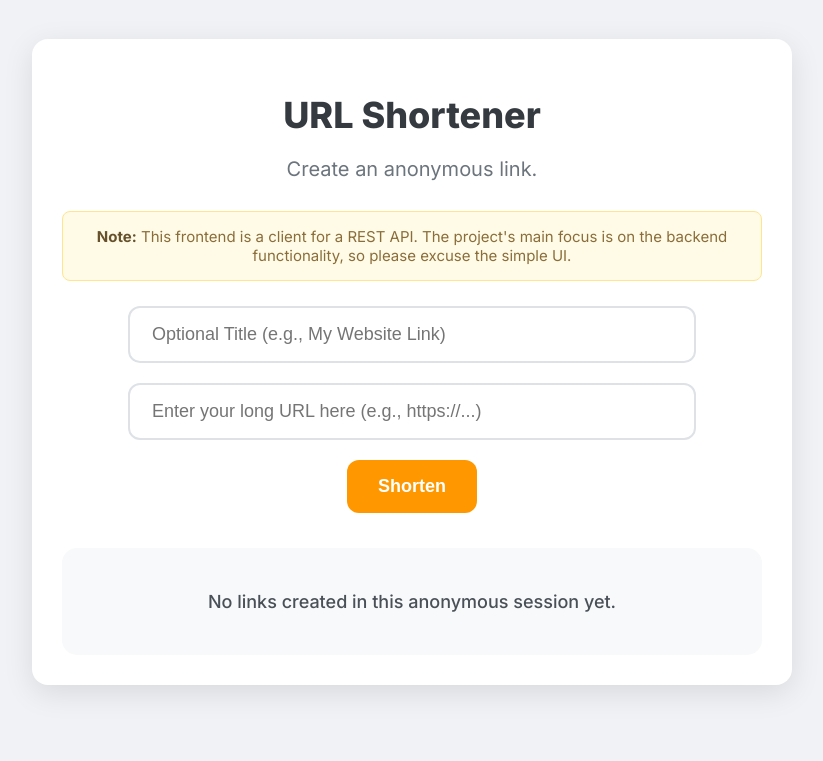
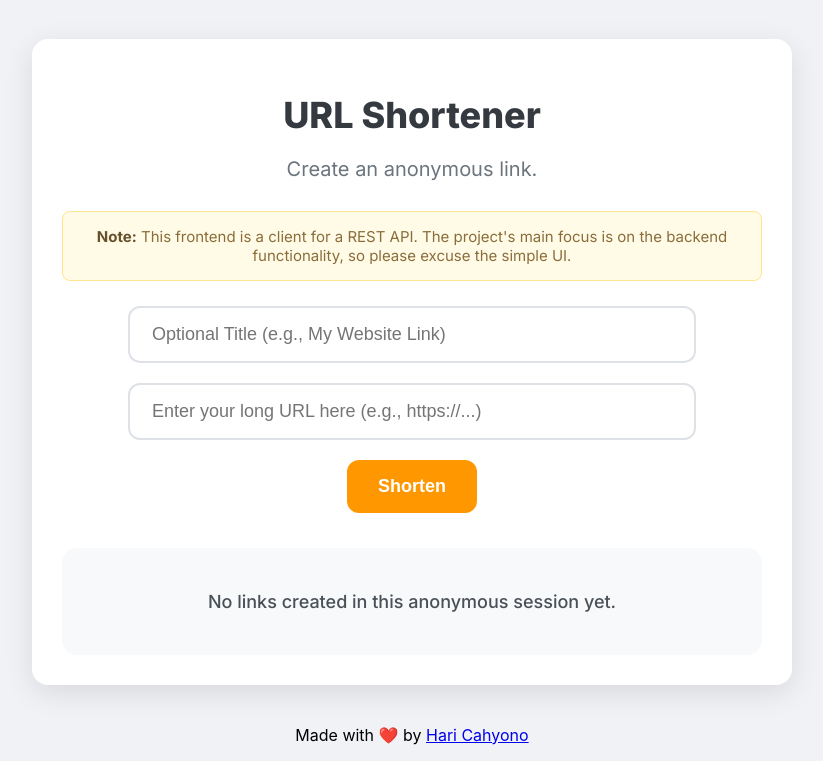
Before and after one commit to ruldak/vue_url_shortener, a Vue app: page / in a window 1280 px wide. Shown: the part 402-1163 px from the top of the page, without its empty margins (228-1051 px from the left). Before the commit the page ends 1127 px from the top, so only its background shows below. Built offline with nearby package versions, Linux system fonts and the light colour scheme.

Commit message:
chore: add credit in footer.

```diff
--- a/src/App.vue
+++ b/src/App.vue
@@ -21,6 +21,9 @@
 
       <URLShortener />
     </main>
+    <footer>
+      <p>Made with ❤️ by <a href="https://github.com/ruldak" target="_blank">Hari Cahyono</a></p>
+    </footer>
   </div>
 </template>
 
@@ -101,4 +104,9 @@ main {
   color: white;
   font-weight: 600;
 }
+
+footer {
+  width: fit-content;
+  margin: 0 auto 0 auto;
+}
 </style>
```
